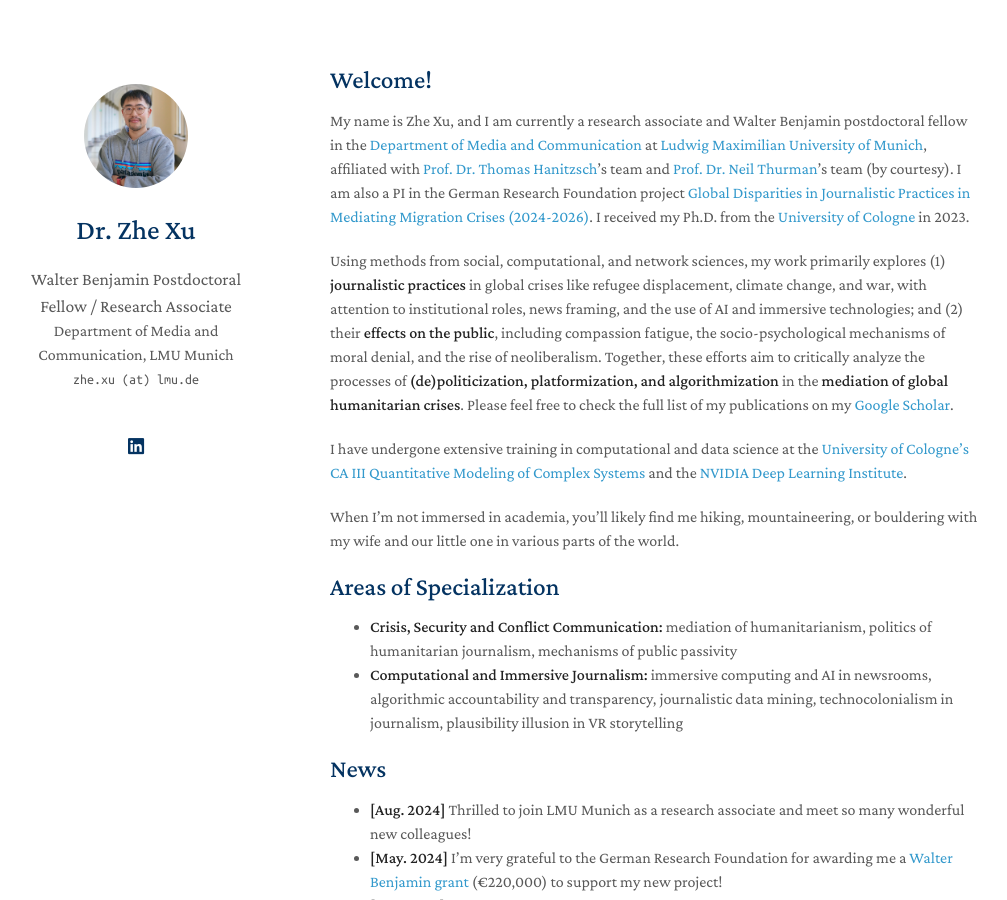
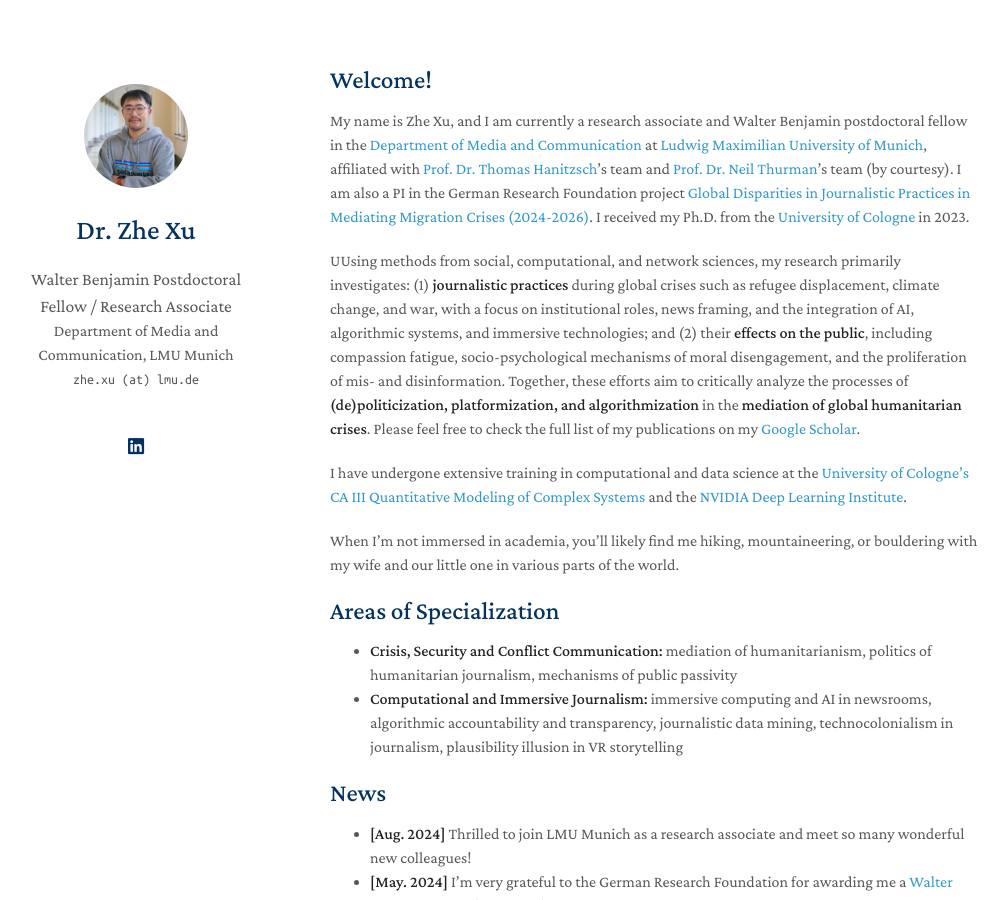
Before and after one commit to zhexuphd/home, a Jekyll site: the page built from index.md, in a window 1280 px wide and 900 px high. Shown: the whole window, without its empty margins (140-1147 px from the left). Built offline with Jekyll 4.4.1, drawn with Linux system fonts in a browser that asks for light colours; a style sheet for code colours, icons or effects is not loaded; our own code applies the rules of GitHub Pages for plain Markdown files.

Commit message:
Update index.md

```diff
--- a/index.md
+++ b/index.md
@@ -6,7 +6,7 @@
 
 My name is Zhe Xu, and I am currently a research associate and Walter Benjamin postdoctoral fellow in the [Department of Media and Communication](https://www.ifkw.uni-muenchen.de/index.html) at [Ludwig Maximilian University of Munich](https://www.lmu.de/en/), affiliated with [Prof. Dr. Thomas Hanitzsch](https://www.ifkw.uni-muenchen.de/organisation/personen/professoren/hanitzsch_thomas/index.html)'s team and [Prof. Dr. Neil Thurman](https://neilthurman.com/)'s team (by courtesy). I am also a PI in the German Research Foundation project [Global Disparities in Journalistic Practices in Mediating Migration Crises (2024-2026)](https://gepris.dfg.de/gepris/projekt/539233881?context=projekt&task=showDetail&id=539233881&). I received my Ph.D. from the [University of Cologne](https://portal.uni-koeln.de/es/uoc-home) in 2023.
 
-Using methods from social, computational, and network sciences, my work primarily explores (1) **journalistic practices** in global crises like refugee displacement, climate change, and war, with attention to institutional roles, news framing, and the use of AI and immersive technologies; and (2) their **effects on the public**, including compassion fatigue, the socio-psychological mechanisms of moral denial, and the rise of neoliberalism. Together, these efforts aim to critically analyze the processes of **(de)politicization, platformization, and algorithmization** in the **mediation of global humanitarian crises**. Please feel free to check the full list of my publications on my [Google Scholar](https://scholar.google.de/citations?user=lxUyedYAAAAJ&hl=en&oi=sra).
+UUsing methods from social, computational, and network sciences, my research primarily investigates: (1) **journalistic practices** during global crises such as refugee displacement, climate change, and war, with a focus on institutional roles, news framing, and the integration of AI, algorithmic systems, and immersive technologies; and (2) their **effects on the public**, including compassion fatigue, socio-psychological mechanisms of moral disengagement, and the proliferation of mis- and disinformation. Together, these efforts aim to critically analyze the processes of **(de)politicization, platformization, and algorithmization** in the **mediation of global humanitarian crises**. Please feel free to check the full list of my publications on my [Google Scholar](https://scholar.google.de/citations?user=lxUyedYAAAAJ&hl=en&oi=sra).
 
 I have undergone extensive training in computational and data science at the [University of Cologne's CA III Quantitative Modeling of Complex Systems](http://ml-school.uni-koeln.de/) and the [NVIDIA Deep Learning Institute](https://learn.nvidia.com/courses/course-detail?course_id=course-v1:DLI+C-FX-06+V2).
 
```
